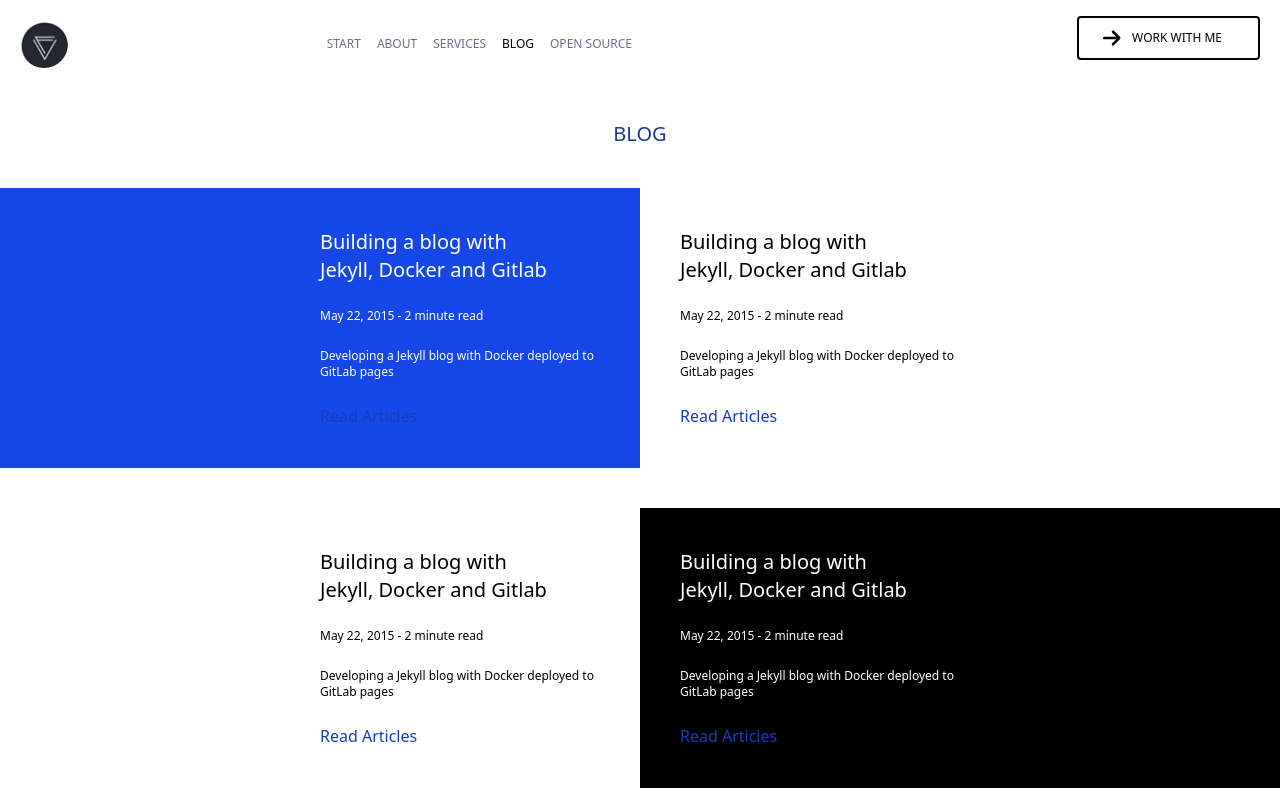
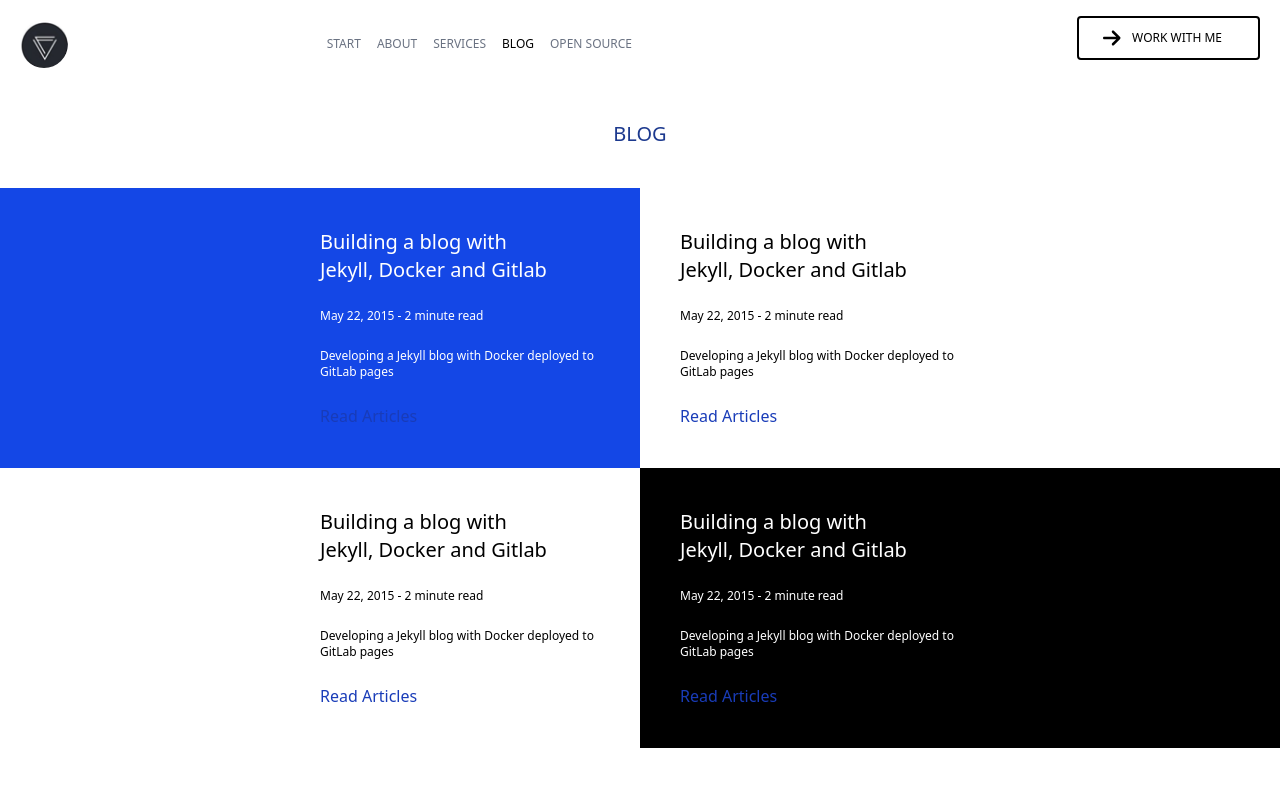
Before and after one commit to Rupali2507/WEB_Design, a React (Vite) app in the folder Frontend/: page /blog in a window 1280 px wide. Shown: the top 800 px of the page. Built offline with nearby package versions, Linux system fonts and the light colour scheme.

Commit message:
fixed_blog

```diff
--- a/Frontend/src/pages/Blog.jsx
+++ b/Frontend/src/pages/Blog.jsx
@@ -3,10 +3,12 @@ import { NavLink } from "react-router-dom";
 
 const Blog = () => {
   return (
-    <div className=" w-full pt-30 flex gap-10   flex-col">
+    <div className=" w-full pt-30 flex  flex-col">
       {/* Heading */}
       <NavLink to="/blog">
-        <div className="flex  justify-center text-xl text-blue-900  ">BLOG</div>
+        <div className="flex  justify-center text-xl text-blue-900 mb-10 ">
+          BLOG
+        </div>
       </NavLink>
       <div className="flex flex-col sm:flex-row w-full items-center  ">
         {/*Blog -1 */}
```
